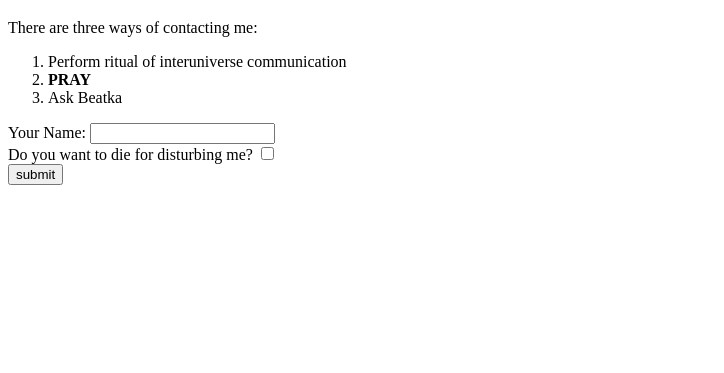
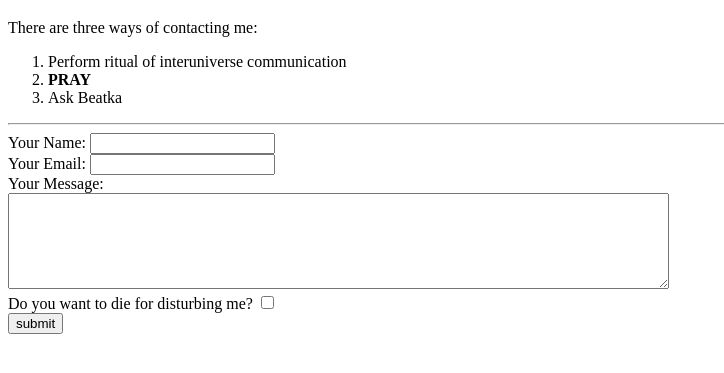
Before and after one commit to Pawel-91/WebDevCourse, a plain HTML site: page contact.html in a window 1280 px wide. Shown: the part 61-434 px from the top of the page, without its empty margins (0-724 px from the left). Drawn offline with Linux system fonts and the light colour scheme.

Commit message:
Contact form and background colour

```diff
--- a/contact.html
+++ b/contact.html
@@ -17,9 +17,14 @@
         <li>Ask Beatka</li>
     </ol>
 
-    <form class="" action="">
-        <label>Your Name:</label>
-        <input type="text" name="" value=""> <br>
+    <hr />
+    <form action="mailto:odyn.god@gmail.com" method="post" enctype="text/plain">
+        <label>Your Name:   </label>
+        <input type="text" name="Name" value=""> <br>
+        <label>Your Email:   </label>
+        <input type="email" name="Text" value=""> <br>
+        <label>Your Message:   </label> <br>
+        <textarea name="Message" cols="80" rows="6"></textarea> <br>
         <label>Do you want to die for disturbing me?</label>
         <input type="checkbox" name="" id=""> <br>
         <input type="submit" value="submit"> <br>
```
Also changed, not shown: index.html (+1 -1 lines).
